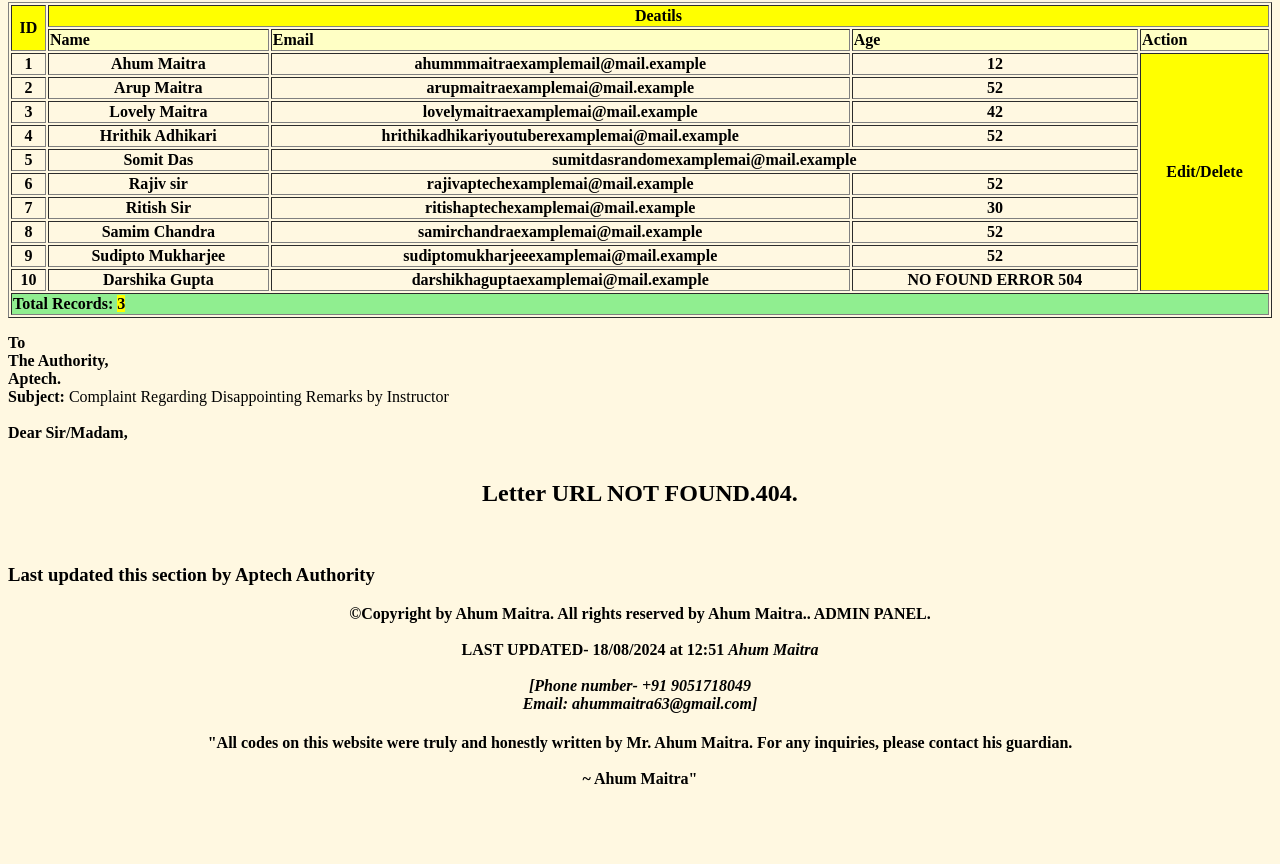
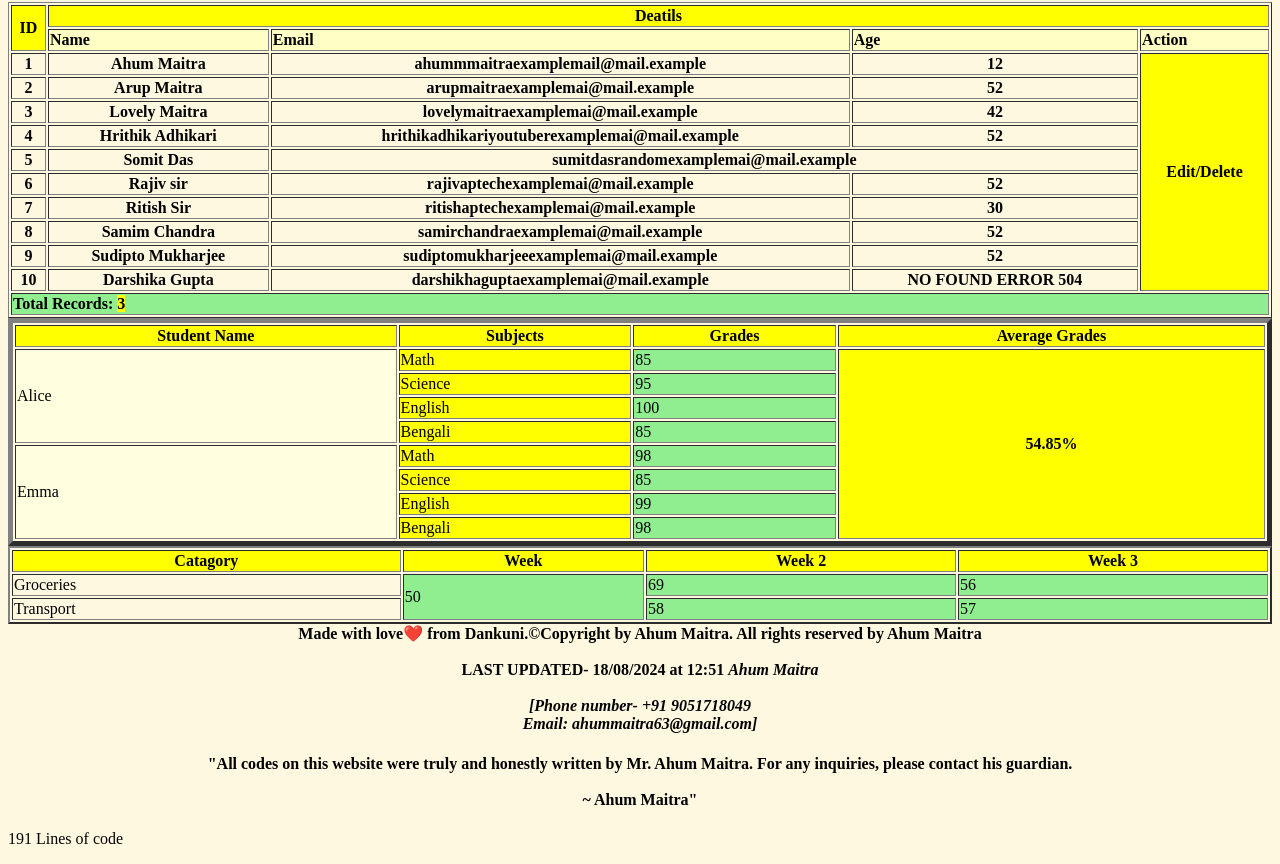
Before and after one commit to AhumMaitra/Ahum-Maitra-s-Aptech-practice-or-siple-showcase-of-works, a plain HTML site: page index.html in a window 1280 px wide. Shown: the part 456-1320 px from the top of the page. Before the commit the page ends 1265 px from the top, so only its background shows below. Drawn offline with Linux system fonts and the light colour scheme.

Commit message:
Update index.html

```diff
--- a/index.html
+++ b/index.html
@@ -16,10 +16,10 @@
             <ul>
                 <il><a href="#Home">Home</a></il>
                 <il><a href="#Database">Database</a></il>
-                 <il><a href="#About">About</a></il>
             </ul>
         </nav>
     </header>
+    <div class="container">
         <section id="Home">
     <hr color="Black">
     <h2>Hello Welcome to my website</h2>
@@ -106,28 +106,77 @@
                     <th>darshikhaguptaexamplemai@mail.example</th>
                     <th>NO FOUND ERROR 504</th>
                 </tr>
-                <tr>
+
+               <tr>
                     <td bgcolor="lightgreen"  align="left" colspan="10"><b>Total Records: <mark bg:color="green">3</mark></b></td>
                 </tr>
-             <section id="About">
                 <h2>Don't judge a book by it's cover</h2>
          </table>
+         <table border="5" width="100%">
+            <tr>
+                <th bgcolor="yellow">Student Name</th>
+                <th bgcolor="yellow">Subjects</th>
+                <th bgcolor="yellow">Grades</th>
+                <th bgcolor="yellow">Average Grades</th>
+            </tr>
+            <tr>
+                <td bgcolor="lightyellow" rowspan="4">Alice</td>
+                <td bgcolor="yellow">Math</td>
+                <td bgcolor="lightgreen">85</td>
+                <th bgcolor="yellow" rowspan="8">54.85%</th>
+         </tr>
+         <tr>
+            <td bgcolor="yellow">Science</td>
+            <td bgcolor="lightgreen">95</td>
+         </tr>
+         <tr>
+             <td bgcolor="yellow">English</td>
+             <td bgcolor="lightgreen">100</td>
+         </tr>
+         <tr>
+            <td bgcolor="yellow">Bengali</td>
+            <td bgcolor="lightgreen">85</td>
+         </tr>
+         <tr>
+            <td bgcolor="lightyellow" rowspan="4">Emma</td>
+            <td bgcolor="yellow">Math</td>
+            <td bgcolor="lightgreen">98</td>
+         </tr>
+         <tr>
+            <td bgcolor="yellow">Science</td>
+            <td bgcolor="lightgreen">85</td>
+         </tr>
+         <tr>
+            <td bgcolor="yellow">English</td>
+            <td bgcolor="lightgreen">99</td>
+         </tr>
+         <tr>
+            <td bgcolor="yellow">Bengali</td>
+            <td bgcolor="lightgreen">98</td>
+         </tr>
+         </table>
+         <table border="2" width="100%">
+            <tr>
+                <th bgcolor="yellow">Catagory</th>
+                <th bgcolor="yellow">Week</th>
+                <th bgcolor="yellow">Week 2</th>
+                <th bgcolor="Yellow">Week 3</th>
+            </tr>
+            <tr>
+                <td>Groceries</td>
+                <td rowspan="4" bgcolor="lightgreen">50</td>
+                <td bgcolor="lightgreen">69</td>
+                <td bgcolor="lightgreen">56</td>
+            </tr>
+            <tr>
+                <td>Transport</td>
+               <td bgcolor="lightgreen">58</td>
+               <td bgcolor="lightgreen">57</td>
+            </tr>
+
+         </table>
          </section>
-         <p>
-            <b>To</b> <br>
-            <b>The Authority,</b> <br>
-        <b>Aptech.</b> <br>
-
-            <b>Subject:</b> Complaint Regarding Disappointing Remarks by Instructor<br> <br>
-
-           <B> Dear Sir/Madam,</B> <br> <br>
-
-           <h2 align="center"> Letter URL NOT FOUND.404. </h2>
-           <br>
-        </p>
-
-         <h3>Last updated this section by Aptech Authority</h3>
-         <footer align="center"><b>©Copyright by Ahum Maitra. All rights reserved by Ahum Maitra.. ADMIN PANEL. <br> <br>LAST UPDATED- 18/08/2024 at 12:51</b>
+         <footer align="center"><b> Made with love❤️ from Dankuni.©Copyright by Ahum Maitra. All rights reserved by Ahum Maitra <br> <br>LAST UPDATED- 18/08/2024 at 12:51</b>
             <b><em>Ahum Maitra</b></em>
            <br> <br> <b><em>[Phone number- +91 9051718049 </br>
                    Email: ahummaitra63@gmail.com]
@@ -136,7 +185,7 @@
         <h4>"All codes on this website were truly and honestly written by Mr. Ahum Maitra. For any inquiries, please contact his guardian.
              <br> <br>
             ~ Ahum Maitra"</h4>
-         </section>
         </footer>
+        <p>191 Lines of code</p>
 </body>
 </html>
```
